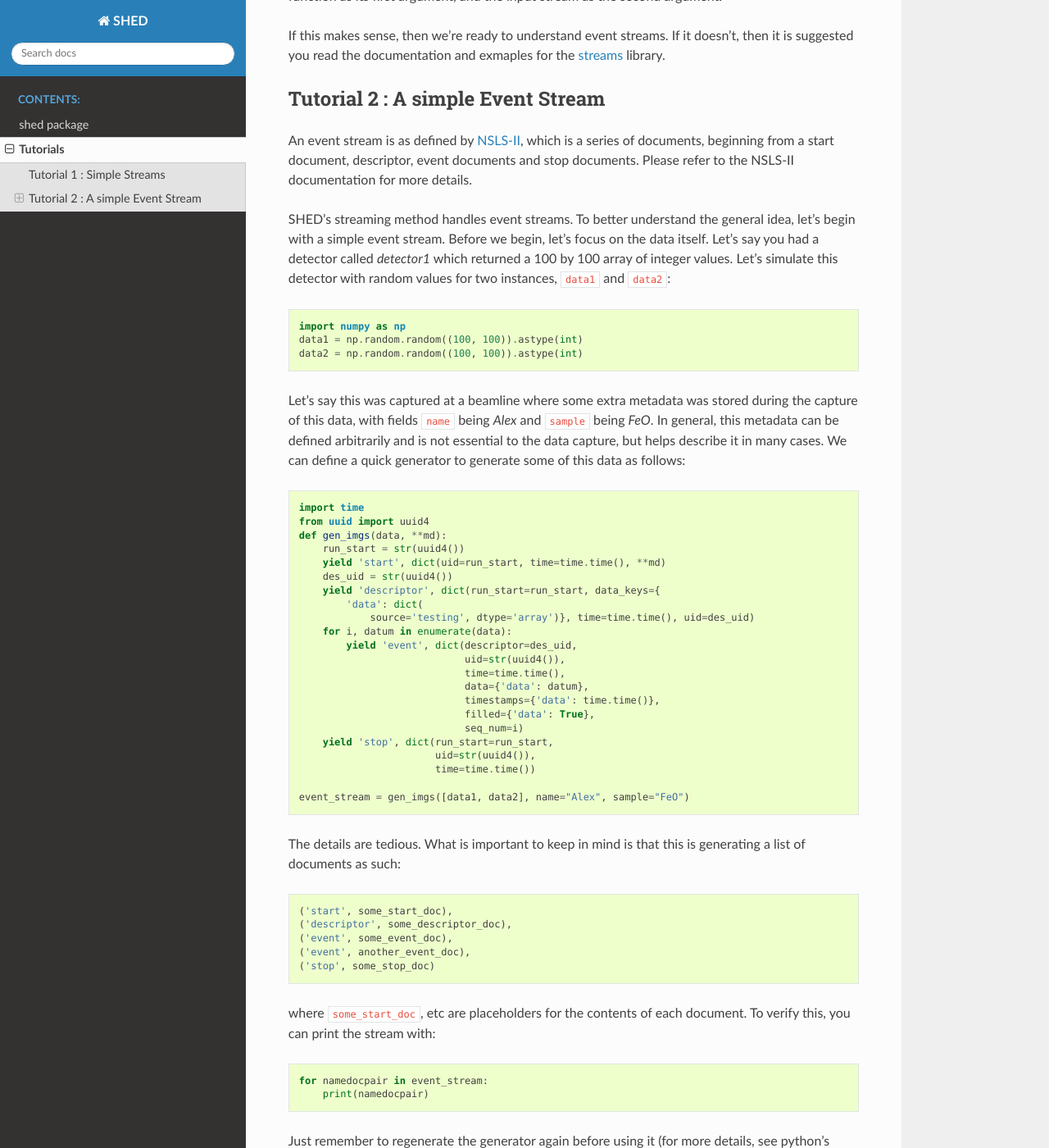
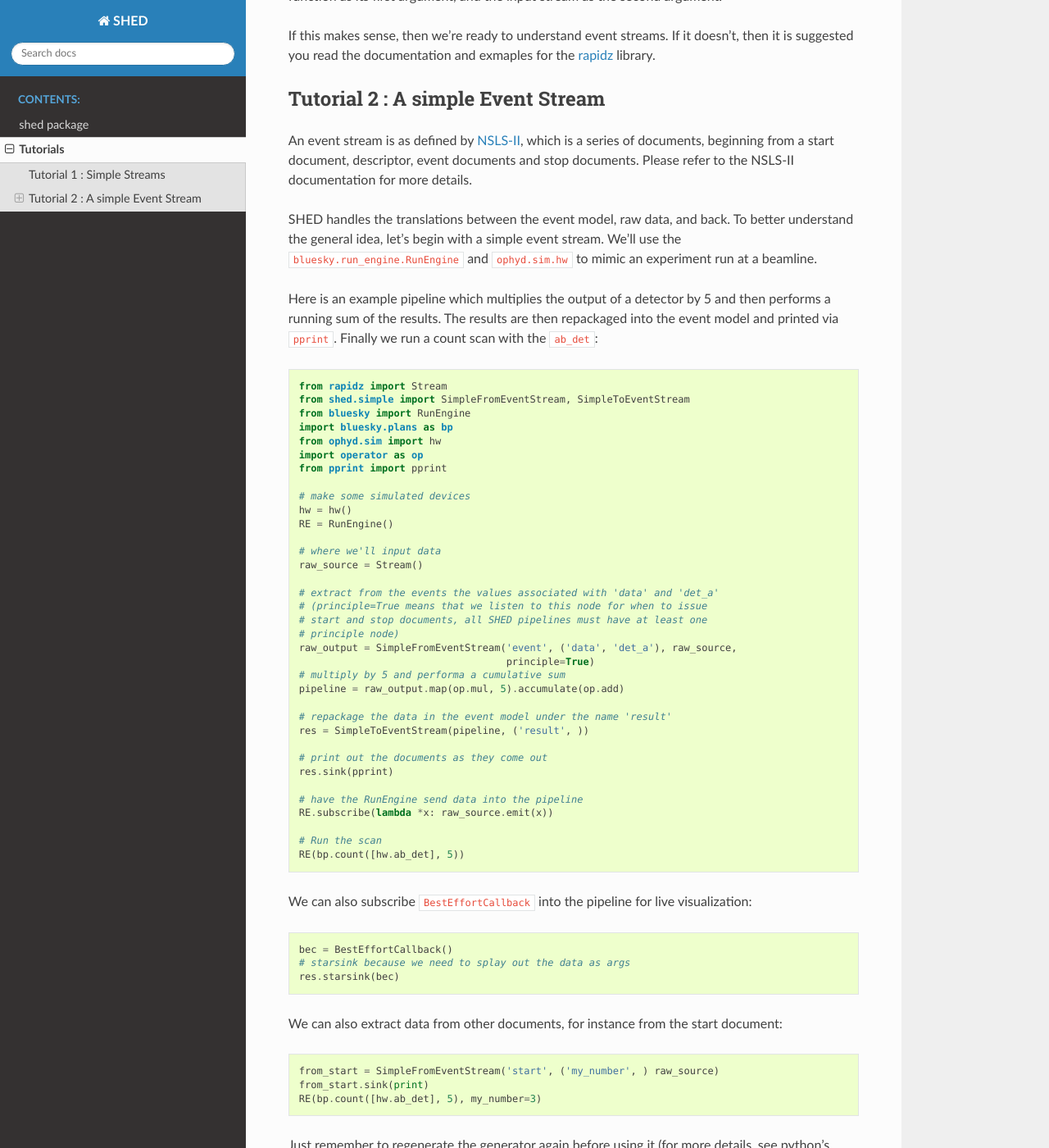
Before and after one commit to xpdAcq/shed-streaming, a Sphinx documentation site: the page built from docs/tutorials.rst, in a window 1280 px wide and 1400 px high, scrolled down 662 px. Shown: the whole window at 82% size. Built offline with Sphinx 7.4.7 and the Read the Docs theme 2.0.0, drawn with Linux system fonts in a browser that asks for light colours; some of the changed text lies outside the part shown.

Commit message:
start fixing tutorial

```diff
--- a/docs/tutorials.rst
+++ b/docs/tutorials.rst
@@ -4,7 +4,7 @@ Tutorials
 These area tutorials designed to better understand what pySHED is, and what it
 attempts to resolve.
 Before beginning, we'll assume that you have the ``shed`` and
-`streams <http://www.github.com/mrocklin/streams>`_ libraries installed.
+`rapidz <http://www.github.com/xpdAcq/rapidz>`_ libraries installed.
 
 Tutorial 1 : Simple Streams
 ---------------------------
@@ -12,7 +12,7 @@ First, we begin with a quick review of simple streams. Let's say we
 had a stream of incoming data, and needed to increment by one, and print
 the result. The definition is as simple as the following::
 
-    import streams.core as sc
+    import rapidz.core as sc
     def myadder(x):
         return x + 1
 
@@ -32,7 +32,7 @@ second argument.
 
 If this makes sense, then we're ready to understand event streams. If it
 doesn't, then it is suggested you read the documentation and exmaples
-for the `streams <http://www.github.com/mrocklin/streams>`_ library.
+for the `rapidz <http://www.github.com/xpdAcq/rapidz>`_ library.
 
 Tutorial 2 : A simple Event Stream
 ----------------------------------
@@ -42,59 +42,68 @@ series of documents, beginning from a start document, descriptor, event
 documents and stop documents. Please refer to the NSLS-II documentation for
 more details.
 
-SHED's streaming method handles event streams. To better understand the general
-idea, let's begin with a simple event stream. Before we begin, let's focus on
-the data itself. Let's say you had a detector called *detector1* which returned
-a 100 by 100 array of integer values. Let's simulate this detector with random
-values for two instances, ``data1`` and ``data2``::
+SHED handles the translations between the event model, raw data, and back.
+To better understand the general
+idea, let's begin with a simple event stream.
+We'll use the ``bluesky.run_engine.RunEngine`` and ``ophyd.sim.hw`` to mimic
+an experiment run at a beamline.
 
-    import numpy as np
-    data1 = np.random.random((100, 100)).astype(int)
-    data2 = np.random.random((100, 100)).astype(int)
+Here is an example pipeline which multiplies the output of a detector by 5 and
+then performs a running sum of the results.
+The results are then repackaged into the event model and printed via
+``pprint``. Finally we run a count scan with the ``ab_det``::
 
-Let's say this was captured at a beamline where some extra metadata was stored
-during the capture of this data, with fields ``name`` being *Alex* and
-``sample`` being *FeO*. In general, this metadata can be defined arbitrarily
-and is not essential to the data capture, but helps describe it in many cases.
-We can define a quick generator to generate some of this data as follows::
+    from rapidz import Stream
+    from shed.simple import SimpleFromEventStream, SimpleToEventStream
+    from bluesky import RunEngine
+    import bluesky.plans as bp
+    from ophyd.sim import hw
+    import operator as op
+    from pprint import pprint
 
-    import time
-    from uuid import uuid4
-    def gen_imgs(data, **md):
-        run_start = str(uuid4())
-        yield 'start', dict(uid=run_start, time=time.time(), **md)
-        des_uid = str(uuid4())
-        yield 'descriptor', dict(run_start=run_start, data_keys={
-            'data': dict(
-                source='testing', dtype='array')}, time=time.time(), uid=des_uid)
-        for i, datum in enumerate(data):
-            yield 'event', dict(descriptor=des_uid,
-                                uid=str(uuid4()),
-                                time=time.time(),
-                                data={'data': datum},
-                                timestamps={'data': time.time()},
-                                filled={'data': True},
-                                seq_num=i)
-        yield 'stop', dict(run_start=run_start,
-                           uid=str(uuid4()),
-                           time=time.time())
+    # make some simulated devices
+    hw = hw()
+    RE = RunEngine()
 
-    event_stream = gen_imgs([data1, data2], name="Alex", sample="FeO")
+    # where we'll input data
+    raw_source = Stream()
 
-The details are tedious. What is important to keep in mind is that this is
-generating a list of documents as such::
+    # extract from the events the values associated with 'data' and 'det_a'
+    # (principle=True means that we listen to this node for when to issue
+    # start and stop documents, all SHED pipelines must have at least one
+    # principle node)
+    raw_output = SimpleFromEventStream('event', ('data', 'det_a'), raw_source,
+                                       principle=True)
+    # multiply by 5 and performa a cumulative sum
+    pipeline = raw_output.map(op.mul, 5).accumulate(op.add)
 
-    ('start', some_start_doc),
-    ('descriptor', some_descriptor_doc),
-    ('event', some_event_doc),
-    ('event', another_event_doc),
-    ('stop', some_stop_doc)
+    # repackage the data in the event model under the name 'result'
+    res = SimpleToEventStream(pipeline, ('result', ))
 
-where ``some_start_doc``, etc are placeholders for the contents of each
-document. To verify this, you can print the stream with::
+    # print out the documents as they come out
+    res.sink(pprint)
 
-    for namedocpair in event_stream:
-        print(namedocpair)
+    # have the RunEngine send data into the pipeline
+    RE.subscribe(lambda *x: raw_source.emit(x))
+
+    # Run the scan
+    RE(bp.count([hw.ab_det], 5))
+
+
+We can also subscribe ``BestEffortCallback`` into the pipeline for live
+visualization::
+
+    bec = BestEffortCallback()
+    # starsink because we need to splay out the data as args
+    res.starsink(bec)
+
+We can also extract data from other documents, for instance from the start
+document::
+
+    from_start = SimpleFromEventStream('start', ('my_number', ) raw_source)
+    from_start.sink(print)
+    RE(bp.count([hw.ab_det], 5), my_number=3)
+
 
 Just remember to regenerate the generator again before using it (for more
 details, see python's documentation on generators). There we have it. This can
```
